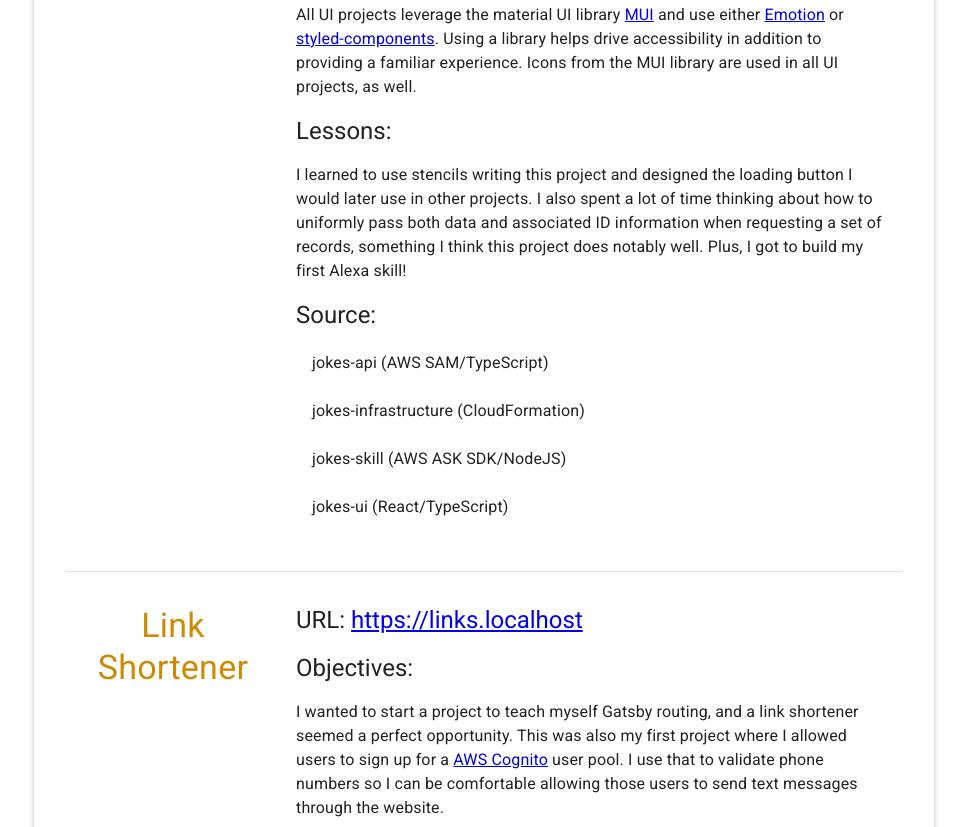
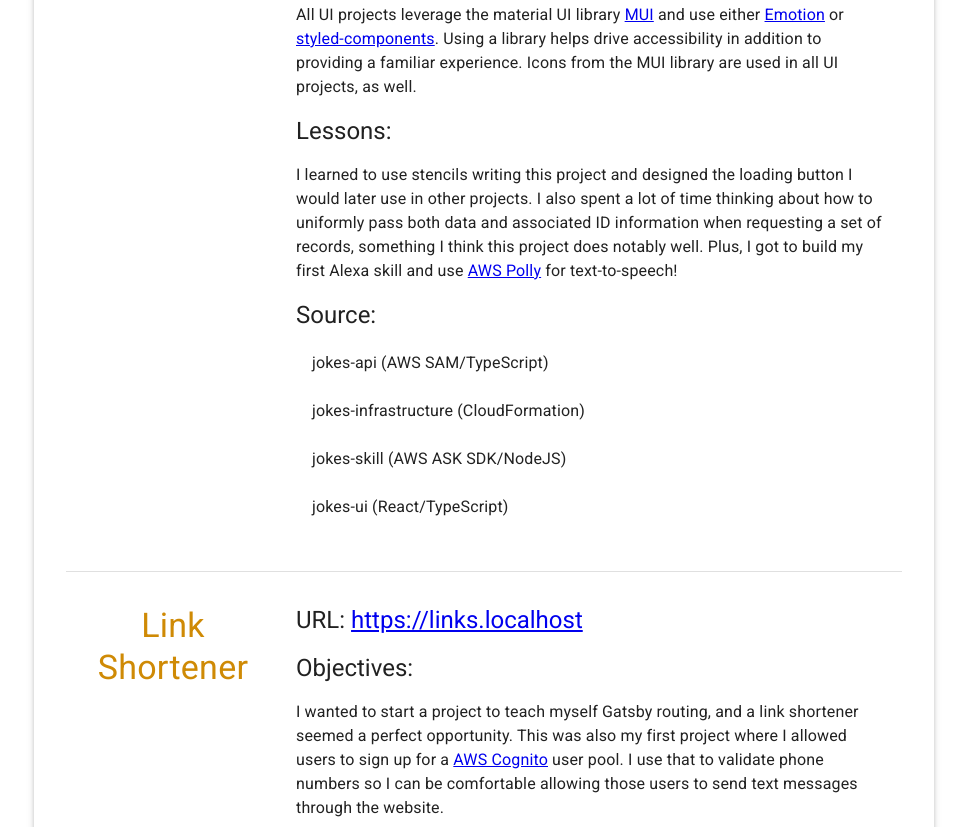
Before and after one commit to davidbowland/dbowland-ui, a Gatsby site: page /projects in a window 1280 px wide. Shown: the part 2573-3400 px from the top of the page, without its empty margins (156-1123 px from the left). Built offline with nearby package versions, Linux system fonts and the light colour scheme; Gatsby itself is replaced by a stand-in of ours; no server answers; what @aws-amplify/analytics, aws-amplify would draw is missing.

Commit message:
Add AWS Polly segment

```diff
--- a/src/components/projects-table/index.tsx
+++ b/src/components/projects-table/index.tsx
@@ -204,7 +204,8 @@ const ProjectsTable = (): JSX.Element => {
             I learned to use stencils writing this project and designed the loading button I would later use in other
             projects. I also spent a lot of time thinking about how to uniformly pass both data and associated ID
             information when requesting a set of records, something I think this project does notably well. Plus, I got
-            to build my first Alexa skill!
+            to build my first Alexa skill and use <Link to="https://aws.amazon.com/polly/">AWS Polly</Link> for
+            text-to-speech!
           </Typography>
           <Box>
             <Typography variant="h5">Source:</Typography>
```
